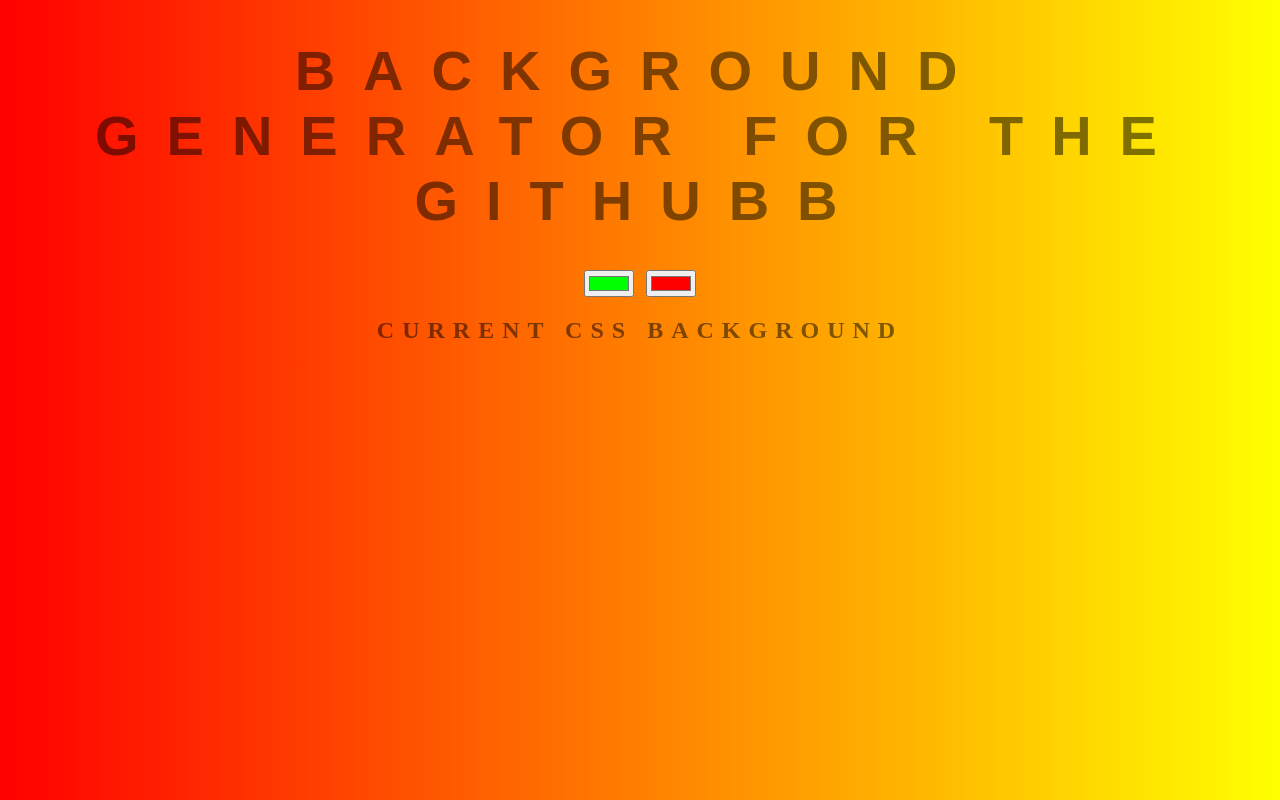
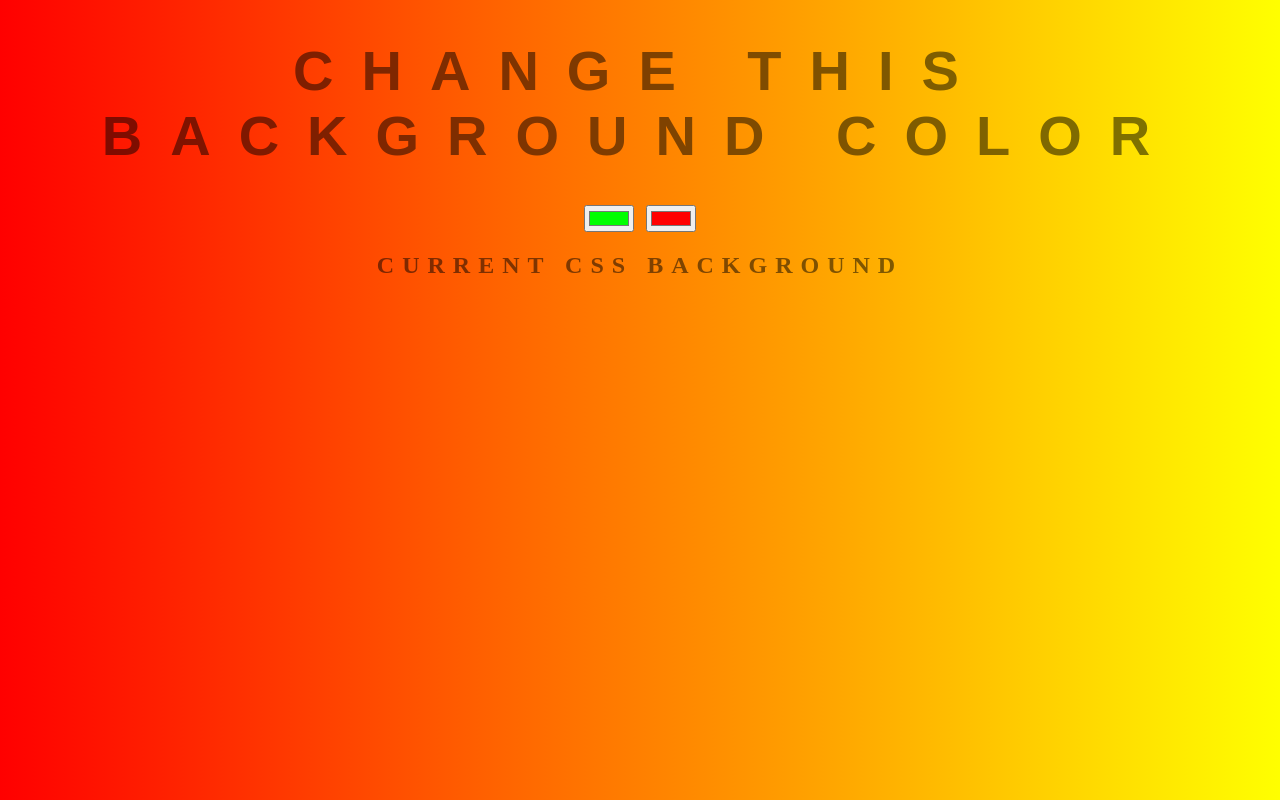
Before and after one commit to Alexp996/background-gradient, a plain HTML site: page index.html in a window 1280 px wide. Drawn offline with Linux system fonts and the light colour scheme.

Commit message:
change the H1

```diff
--- a/index.html
+++ b/index.html
@@ -5,7 +5,7 @@
 	<link rel="stylesheet" type="text/css" href="style.css">
 </head>
 <body id="gradient">
-	<h1>Background Generator for the GITHUBB</h1>
+	<h1>Change this Background COLOR</h1>
 	<input class="color1" type="color" name="color1" value="#00ff00">
 	<input oninput="colorPicker()" class="color2" type="color" name="color2" value="#ff0000">
 	<h2>Current CSS Background</h2>
```
